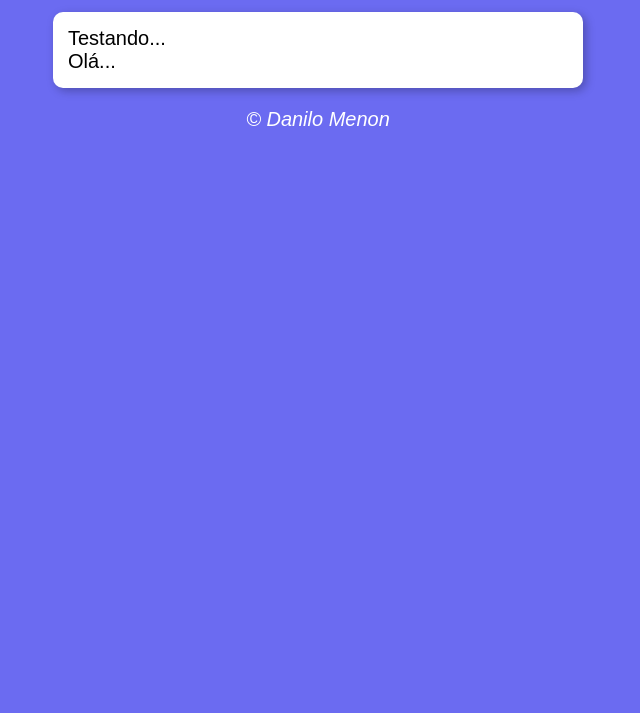
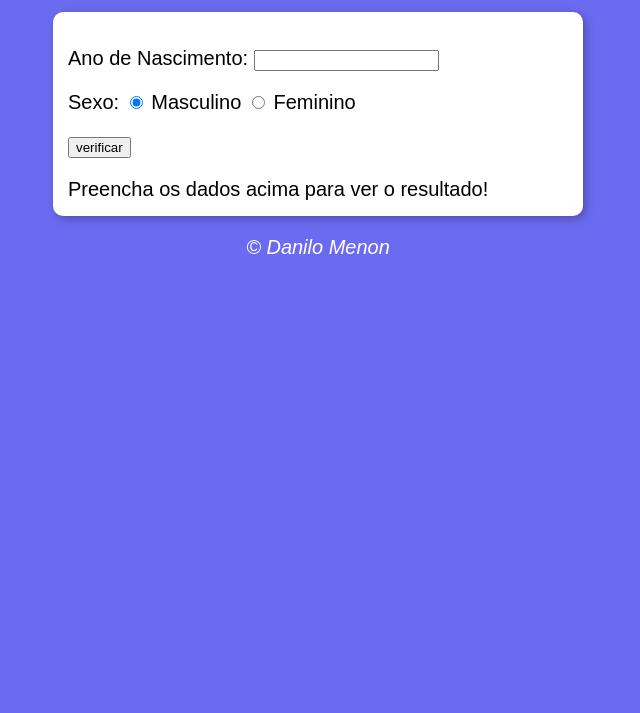
Before and after one commit to danilomenon/curso-javascript, a plain HTML site: page Aprendendo JavaScript/aula12ex/ex015/modelo.html in a window 1280 px wide. Shown: the part 87-800 px from the top of the page, without its empty margins (322-962 px from the left). Drawn offline with Linux system fonts and the light colour scheme.

Commit message:
Concluí o exercício Validador de Idade

```diff
--- a/Aprendendo JavaScript/aula12ex/ex015/modelo.html
+++ b/Aprendendo JavaScript/aula12ex/ex015/modelo.html
@@ -3,19 +3,30 @@
 <head>
     <meta charset="UTF-8">
     <meta name="viewport" content="width=device-width, initial-scale=1.0">
-    <title>Modelo de Exercício</title>
+    <title>Verificador de Idade</title>
     <link rel="stylesheet" href="estilo.css">
 </head>
 <body>
     <header>
-        <h1>Título</h1>
+        <h1>Verificador de Idade</h1>
     </header>
     <section>
         <div>
-            Testando...
+            <p>Ano de Nascimento:
+                <input type="number" name="txtano" id="txtano" min="0">
+            </p>
+            <p>Sexo:
+                <input type="radio" name="radsex" id="mas" checked>
+                <label for="masc">Masculino</label>
+                <input type="radio" name="radsex" id="fem">
+                <label for="fem">Feminino</label>
+            </p>
+            <p>
+                <input type="button" value="verificar" onclick="verificar()">
+            </p>
         </div>
-        <div>
-            Olá...
+        <div id="res">
+            Preencha os dados acima para ver o resultado!
         </div>
     </section>
     <footer>
--- a/Aprendendo JavaScript/aula12ex/ex015/script.js
+++ b/Aprendendo JavaScript/aula12ex/ex015/script.js
@@ -1 +1,48 @@
-alert('Olá')
+function verificar() {
+    var data = new Date()
+    var ano = data.getFullYear()
+    var fano = document.getElementById('txtano')
+
+    var res = document.querySelector('div#res')
+
+    if (fano.value.length == 0 || Number(fano.value) > ano) {
+        window.alert('[ERRO] Verifique os dados e tente novamente!')
+    } else {
+        var fsex = document.getElementsByName('radsex')
+        var idade = ano - Number(fano.value)
+        var genero = ""
+        var img = document.createElement('img')
+        img.setAttribute('id', 'foto')
+        if (fsex[0].checked) {
+            genero = "Homen"
+            if (idade >= 0 && idade < 10) {
+                // Criança
+                img.setAttribute('src', 'foto-bebe-f.png')
+            } else if (idade < 21) {
+                // Jovem
+                img.setAttribute('src', 'foto-jovem-m.png')
+            } else if (idade < 50) {
+                //adulto
+                img.setAttribute('src', 'foto-adulto-m.png')
+            } else {
+                //idoso
+                img.setAttribute('src', 'foto-idoso-m.png')
+            }
+
+        } else if (fsex[1].checked) {
+            genero = "Mulher"
+            if (idade >= 0 && idade < 10) {
+                // Criança
+            } else if (idade < 21) {
+                // Jovem
+            } else if (idade < 50) {
+                //adulto
+            } else {
+                //idoso
+            }
+        }
+        res.style.textAlign = 'center'
+        res.innerHTML = `Detectamos ${genero} com ${idade} anos.`
+        res.appendChild(img)
+    }
+}
```
Also changed, not shown: Aprendendo JavaScript/aula12ex/ex015/foto-bebe-f.png (added), Aprendendo JavaScript/aula12ex/ex015/foto-jovem-m.png (added).
